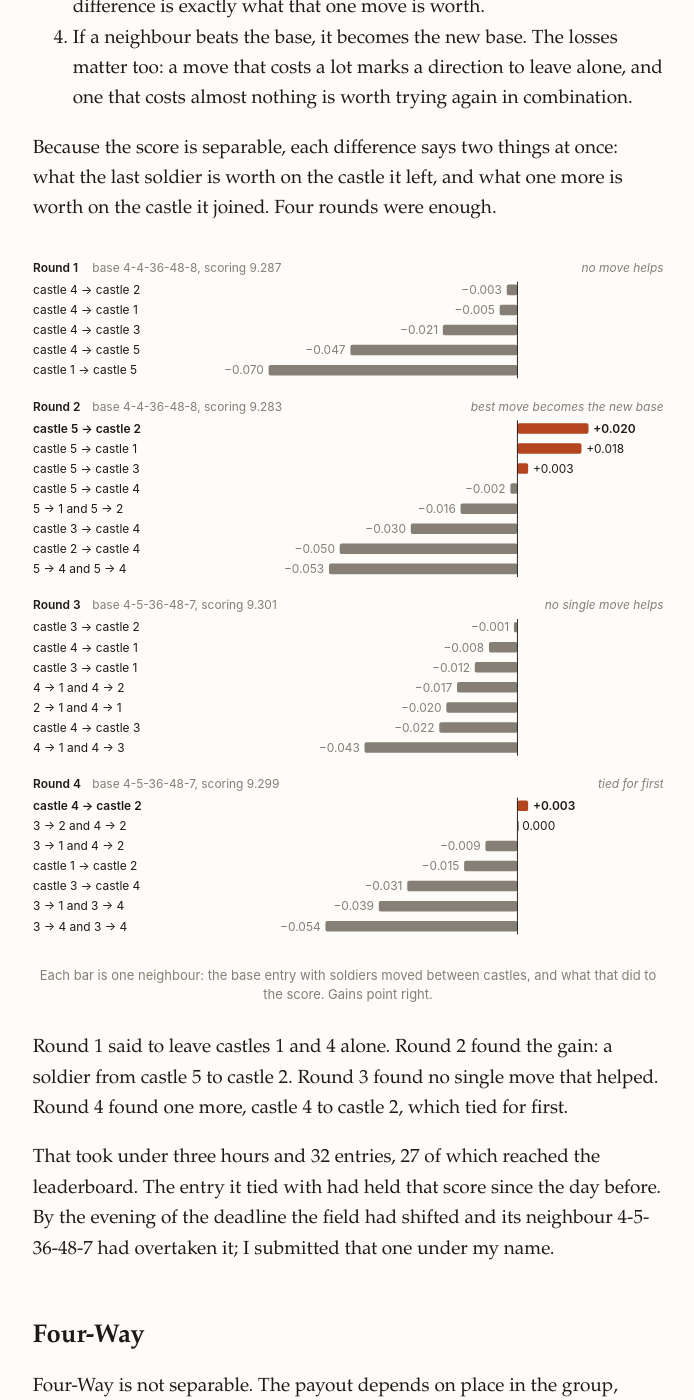
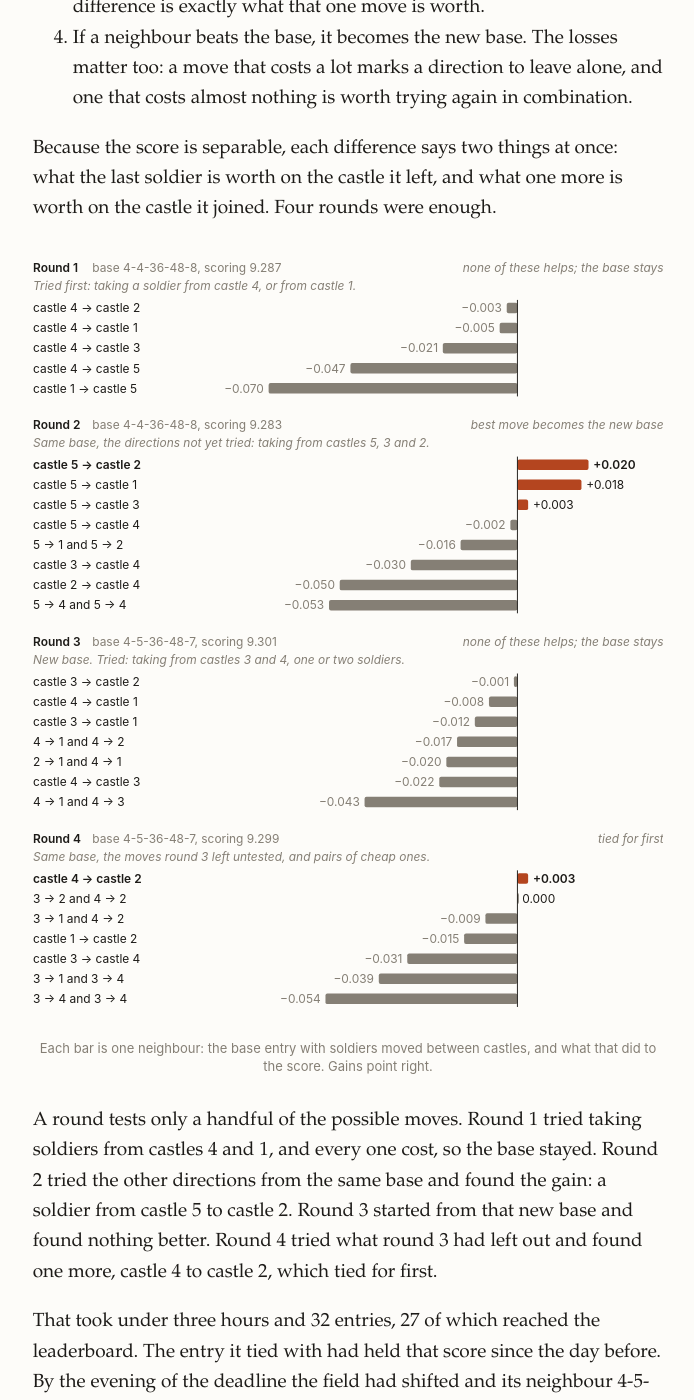
Before and after one commit to kinshu0/kinshu0.github.io, a Jekyll site: the page built from _posts/2026-11-22-castle-challenge.markdown, in a window 1280 px wide and 1400 px high, scrolled down 10589 px. Shown: the whole window, without its empty margins (292-986 px from the left). Built offline with Jekyll 4.4.1, drawn with Linux system fonts in a browser that asks for light colours.

Commit message:
Castle post: say which moves each search round tried, and why two rounds share a base
Co-Authored-By: Claude Fable 5.2 <noreply@anthropic.com>

```diff
--- a/_posts/2026-11-22-castle-challenge.markdown
+++ b/_posts/2026-11-22-castle-challenge.markdown
@@ -221,109 +221,113 @@ From there I searched on the leaderboard, one round per update. A round works li
 Because the score is separable, each difference says two things at once: what the last soldier is worth on the castle it left, and what one more is worth on the castle it joined. Four rounds were enough.
 
 <figure class="search-fig" style="overflow-x:auto">
-<svg viewBox="0 0 660 727" role="img" aria-label="For each of the four search rounds, the change in score from moving one soldier between castles, relative to the base entry" style="width:100%;min-width:560px;height:auto;font:12.5px var(--sans)">
+<svg viewBox="0 0 660 803" role="img" aria-label="For each of the four search rounds, the change in score from moving one soldier between castles, relative to the base entry" style="width:100%;min-width:560px;height:auto;font:12.5px var(--sans)">
 <text x="0" y="18" font-weight="600" fill="var(--fg)">Round 1</text>
 <text x="62" y="18" fill="var(--dim)">base 4-4-36-48-8, scoring 9.287</text>
-<text x="0" y="41" fill="var(--fg)">castle 4 → castle 2</text>
-<rect x="495.8" y="31" width="11.2" height="11" rx="2" fill="var(--dim)"/>
-<text x="490.8" y="41" text-anchor="end" fill="var(--dim)">−0.003</text>
-<text x="0" y="62" fill="var(--fg)">castle 4 → castle 1</text>
-<rect x="488.4" y="52" width="18.6" height="11" rx="2" fill="var(--dim)"/>
-<text x="483.4" y="62" text-anchor="end" fill="var(--dim)">−0.005</text>
-<text x="0" y="83" fill="var(--fg)">castle 4 → castle 3</text>
-<rect x="428.9" y="73" width="78.1" height="11" rx="2" fill="var(--dim)"/>
-<text x="423.9" y="83" text-anchor="end" fill="var(--dim)">−0.021</text>
-<text x="0" y="104" fill="var(--fg)">castle 4 → castle 5</text>
-<rect x="332.2" y="94" width="174.8" height="11" rx="2" fill="var(--dim)"/>
-<text x="327.2" y="104" text-anchor="end" fill="var(--dim)">−0.047</text>
-<text x="0" y="125" fill="var(--fg)">castle 1 → castle 5</text>
-<rect x="246.6" y="115" width="260.4" height="11" rx="2" fill="var(--dim)"/>
-<text x="241.6" y="125" text-anchor="end" fill="var(--dim)">−0.070</text>
-<line x1="507.0" y1="28" x2="507.0" y2="129" stroke="var(--fg)" stroke-width="1"/>
-<text x="660" y="18" text-anchor="end" fill="var(--dim)" font-style="italic">no move helps</text>
-<text x="0" y="163" font-weight="600" fill="var(--fg)">Round 2</text>
-<text x="62" y="163" fill="var(--dim)">base 4-4-36-48-8, scoring 9.283</text>
-<text x="0" y="186" fill="var(--fg)" font-weight="600">castle 5 → castle 2</text>
-<rect x="507.0" y="176" width="74.4" height="11" rx="2" fill="var(--acc)"/>
-<text x="586.4" y="186" fill="var(--fg)" font-weight="600">+0.020</text>
-<text x="0" y="207" fill="var(--fg)">castle 5 → castle 1</text>
-<rect x="507.0" y="197" width="67.0" height="11" rx="2" fill="var(--acc)"/>
-<text x="579.0" y="207" fill="var(--fg)">+0.018</text>
-<text x="0" y="228" fill="var(--fg)">castle 5 → castle 3</text>
-<rect x="507.0" y="218" width="11.2" height="11" rx="2" fill="var(--acc)"/>
-<text x="523.2" y="228" fill="var(--fg)">+0.003</text>
-<text x="0" y="249" fill="var(--fg)">castle 5 → castle 4</text>
-<rect x="499.6" y="239" width="7.4" height="11" rx="2" fill="var(--dim)"/>
-<text x="494.6" y="249" text-anchor="end" fill="var(--dim)">−0.002</text>
-<text x="0" y="270" fill="var(--fg)">5 → 1 and 5 → 2</text>
-<rect x="447.5" y="260" width="59.5" height="11" rx="2" fill="var(--dim)"/>
-<text x="442.5" y="270" text-anchor="end" fill="var(--dim)">−0.016</text>
-<text x="0" y="291" fill="var(--fg)">castle 3 → castle 4</text>
-<rect x="395.4" y="281" width="111.6" height="11" rx="2" fill="var(--dim)"/>
-<text x="390.4" y="291" text-anchor="end" fill="var(--dim)">−0.030</text>
-<text x="0" y="312" fill="var(--fg)">castle 2 → castle 4</text>
-<rect x="321.0" y="302" width="186.0" height="11" rx="2" fill="var(--dim)"/>
-<text x="316.0" y="312" text-anchor="end" fill="var(--dim)">−0.050</text>
-<text x="0" y="333" fill="var(--fg)">5 → 4 and 5 → 4</text>
-<rect x="309.8" y="323" width="197.2" height="11" rx="2" fill="var(--dim)"/>
-<text x="304.8" y="333" text-anchor="end" fill="var(--dim)">−0.053</text>
-<line x1="507.0" y1="173" x2="507.0" y2="337" stroke="var(--fg)" stroke-width="1"/>
-<text x="660" y="163" text-anchor="end" fill="var(--dim)" font-style="italic">best move becomes the new base</text>
-<text x="0" y="371" font-weight="600" fill="var(--fg)">Round 3</text>
-<text x="62" y="371" fill="var(--dim)">base 4-5-36-48-7, scoring 9.301</text>
-<text x="0" y="394" fill="var(--fg)">castle 3 → castle 2</text>
-<rect x="503.3" y="384" width="3.7" height="11" rx="2" fill="var(--dim)"/>
-<text x="498.3" y="394" text-anchor="end" fill="var(--dim)">−0.001</text>
-<text x="0" y="415" fill="var(--fg)">castle 4 → castle 1</text>
-<rect x="477.2" y="405" width="29.8" height="11" rx="2" fill="var(--dim)"/>
-<text x="472.2" y="415" text-anchor="end" fill="var(--dim)">−0.008</text>
-<text x="0" y="436" fill="var(--fg)">castle 3 → castle 1</text>
-<rect x="462.4" y="426" width="44.6" height="11" rx="2" fill="var(--dim)"/>
-<text x="457.4" y="436" text-anchor="end" fill="var(--dim)">−0.012</text>
-<text x="0" y="457" fill="var(--fg)">4 → 1 and 4 → 2</text>
-<rect x="443.8" y="447" width="63.2" height="11" rx="2" fill="var(--dim)"/>
-<text x="438.8" y="457" text-anchor="end" fill="var(--dim)">−0.017</text>
-<text x="0" y="478" fill="var(--fg)">2 → 1 and 4 → 1</text>
-<rect x="432.6" y="468" width="74.4" height="11" rx="2" fill="var(--dim)"/>
-<text x="427.6" y="478" text-anchor="end" fill="var(--dim)">−0.020</text>
-<text x="0" y="499" fill="var(--fg)">castle 4 → castle 3</text>
-<rect x="425.2" y="489" width="81.8" height="11" rx="2" fill="var(--dim)"/>
-<text x="420.2" y="499" text-anchor="end" fill="var(--dim)">−0.022</text>
-<text x="0" y="520" fill="var(--fg)">4 → 1 and 4 → 3</text>
-<rect x="347.0" y="510" width="160.0" height="11" rx="2" fill="var(--dim)"/>
-<text x="342.0" y="520" text-anchor="end" fill="var(--dim)">−0.043</text>
-<line x1="507.0" y1="381" x2="507.0" y2="524" stroke="var(--fg)" stroke-width="1"/>
-<text x="660" y="371" text-anchor="end" fill="var(--dim)" font-style="italic">no single move helps</text>
-<text x="0" y="558" font-weight="600" fill="var(--fg)">Round 4</text>
-<text x="62" y="558" fill="var(--dim)">base 4-5-36-48-7, scoring 9.299</text>
-<text x="0" y="581" fill="var(--fg)" font-weight="600">castle 4 → castle 2</text>
-<rect x="507.0" y="571" width="11.2" height="11" rx="2" fill="var(--acc)"/>
-<text x="523.2" y="581" fill="var(--fg)" font-weight="600">+0.003</text>
-<text x="0" y="602" fill="var(--fg)">3 → 2 and 4 → 2</text>
-<rect x="507.0" y="592" width="1.5" height="11" rx="2" fill="var(--dim)"/>
-<text x="512.0" y="602" fill="var(--fg)">0.000</text>
-<text x="0" y="623" fill="var(--fg)">3 → 1 and 4 → 2</text>
-<rect x="473.5" y="613" width="33.5" height="11" rx="2" fill="var(--dim)"/>
-<text x="468.5" y="623" text-anchor="end" fill="var(--dim)">−0.009</text>
-<text x="0" y="644" fill="var(--fg)">castle 1 → castle 2</text>
-<rect x="451.2" y="634" width="55.8" height="11" rx="2" fill="var(--dim)"/>
-<text x="446.2" y="644" text-anchor="end" fill="var(--dim)">−0.015</text>
-<text x="0" y="665" fill="var(--fg)">castle 3 → castle 4</text>
-<rect x="391.7" y="655" width="115.3" height="11" rx="2" fill="var(--dim)"/>
-<text x="386.7" y="665" text-anchor="end" fill="var(--dim)">−0.031</text>
-<text x="0" y="686" fill="var(--fg)">3 → 1 and 3 → 4</text>
-<rect x="361.9" y="676" width="145.1" height="11" rx="2" fill="var(--dim)"/>
-<text x="356.9" y="686" text-anchor="end" fill="var(--dim)">−0.039</text>
-<text x="0" y="707" fill="var(--fg)">3 → 4 and 3 → 4</text>
-<rect x="306.1" y="697" width="200.9" height="11" rx="2" fill="var(--dim)"/>
-<text x="301.1" y="707" text-anchor="end" fill="var(--dim)">−0.054</text>
-<line x1="507.0" y1="568" x2="507.0" y2="711" stroke="var(--fg)" stroke-width="1"/>
-<text x="660" y="558" text-anchor="end" fill="var(--dim)" font-style="italic">tied for first</text>
+<text x="0" y="37" fill="var(--dim)" font-style="italic">Tried first: taking a soldier from castle 4, or from castle 1.</text>
+<text x="0" y="60" fill="var(--fg)">castle 4 → castle 2</text>
+<rect x="495.8" y="50" width="11.2" height="11" rx="2" fill="var(--dim)"/>
+<text x="490.8" y="60" text-anchor="end" fill="var(--dim)">−0.003</text>
+<text x="0" y="81" fill="var(--fg)">castle 4 → castle 1</text>
+<rect x="488.4" y="71" width="18.6" height="11" rx="2" fill="var(--dim)"/>
+<text x="483.4" y="81" text-anchor="end" fill="var(--dim)">−0.005</text>
+<text x="0" y="102" fill="var(--fg)">castle 4 → castle 3</text>
+<rect x="428.9" y="92" width="78.1" height="11" rx="2" fill="var(--dim)"/>
+<text x="423.9" y="102" text-anchor="end" fill="var(--dim)">−0.021</text>
+<text x="0" y="123" fill="var(--fg)">castle 4 → castle 5</text>
+<rect x="332.2" y="113" width="174.8" height="11" rx="2" fill="var(--dim)"/>
+<text x="327.2" y="123" text-anchor="end" fill="var(--dim)">−0.047</text>
+<text x="0" y="144" fill="var(--fg)">castle 1 → castle 5</text>
+<rect x="246.6" y="134" width="260.4" height="11" rx="2" fill="var(--dim)"/>
+<text x="241.6" y="144" text-anchor="end" fill="var(--dim)">−0.070</text>
+<line x1="507.0" y1="47" x2="507.0" y2="148" stroke="var(--fg)" stroke-width="1"/>
+<text x="660" y="18" text-anchor="end" fill="var(--dim)" font-style="italic">none of these helps; the base stays</text>
+<text x="0" y="182" font-weight="600" fill="var(--fg)">Round 2</text>
+<text x="62" y="182" fill="var(--dim)">base 4-4-36-48-8, scoring 9.283</text>
+<text x="0" y="201" fill="var(--dim)" font-style="italic">Same base, the directions not yet tried: taking from castles 5, 3 and 2.</text>
+<text x="0" y="224" fill="var(--fg)" font-weight="600">castle 5 → castle 2</text>
+<rect x="507.0" y="214" width="74.4" height="11" rx="2" fill="var(--acc)"/>
+<text x="586.4" y="224" fill="var(--fg)" font-weight="600">+0.020</text>
+<text x="0" y="245" fill="var(--fg)">castle 5 → castle 1</text>
+<rect x="507.0" y="235" width="67.0" height="11" rx="2" fill="var(--acc)"/>
+<text x="579.0" y="245" fill="var(--fg)">+0.018</text>
+<text x="0" y="266" fill="var(--fg)">castle 5 → castle 3</text>
+<rect x="507.0" y="256" width="11.2" height="11" rx="2" fill="var(--acc)"/>
+<text x="523.2" y="266" fill="var(--fg)">+0.003</text>
+<text x="0" y="287" fill="var(--fg)">castle 5 → castle 4</text>
+<rect x="499.6" y="277" width="7.4" height="11" rx="2" fill="var(--dim)"/>
+<text x="494.6" y="287" text-anchor="end" fill="var(--dim)">−0.002</text>
+<text x="0" y="308" fill="var(--fg)">5 → 1 and 5 → 2</text>
+<rect x="447.5" y="298" width="59.5" height="11" rx="2" fill="var(--dim)"/>
+<text x="442.5" y="308" text-anchor="end" fill="var(--dim)">−0.016</text>
+<text x="0" y="329" fill="var(--fg)">castle 3 → castle 4</text>
+<rect x="395.4" y="319" width="111.6" height="11" rx="2" fill="var(--dim)"/>
+<text x="390.4" y="329" text-anchor="end" fill="var(--dim)">−0.030</text>
+<text x="0" y="350" fill="var(--fg)">castle 2 → castle 4</text>
+<rect x="321.0" y="340" width="186.0" height="11" rx="2" fill="var(--dim)"/>
+<text x="316.0" y="350" text-anchor="end" fill="var(--dim)">−0.050</text>
+<text x="0" y="371" fill="var(--fg)">5 → 4 and 5 → 4</text>
+<rect x="309.8" y="361" width="197.2" height="11" rx="2" fill="var(--dim)"/>
+<text x="304.8" y="371" text-anchor="end" fill="var(--dim)">−0.053</text>
+<line x1="507.0" y1="211" x2="507.0" y2="375" stroke="var(--fg)" stroke-width="1"/>
+<text x="660" y="182" text-anchor="end" fill="var(--dim)" font-style="italic">best move becomes the new base</text>
+<text x="0" y="409" font-weight="600" fill="var(--fg)">Round 3</text>
+<text x="62" y="409" fill="var(--dim)">base 4-5-36-48-7, scoring 9.301</text>
+<text x="0" y="428" fill="var(--dim)" font-style="italic">New base. Tried: taking from castles 3 and 4, one or two soldiers.</text>
+<text x="0" y="451" fill="var(--fg)">castle 3 → castle 2</text>
+<rect x="503.3" y="441" width="3.7" height="11" rx="2" fill="var(--dim)"/>
+<text x="498.3" y="451" text-anchor="end" fill="var(--dim)">−0.001</text>
+<text x="0" y="472" fill="var(--fg)">castle 4 → castle 1</text>
+<rect x="477.2" y="462" width="29.8" height="11" rx="2" fill="var(--dim)"/>
+<text x="472.2" y="472" text-anchor="end" fill="var(--dim)">−0.008</text>
+<text x="0" y="493" fill="var(--fg)">castle 3 → castle 1</text>
+<rect x="462.4" y="483" width="44.6" height="11" rx="2" fill="var(--dim)"/>
+<text x="457.4" y="493" text-anchor="end" fill="var(--dim)">−0.012</text>
+<text x="0" y="514" fill="var(--fg)">4 → 1 and 4 → 2</text>
+<rect x="443.8" y="504" width="63.2" height="11" rx="2" fill="var(--dim)"/>
+<text x="438.8" y="514" text-anchor="end" fill="var(--dim)">−0.017</text>
+<text x="0" y="535" fill="var(--fg)">2 → 1 and 4 → 1</text>
+<rect x="432.6" y="525" width="74.4" height="11" rx="2" fill="var(--dim)"/>
+<text x="427.6" y="535" text-anchor="end" fill="var(--dim)">−0.020</text>
+<text x="0" y="556" fill="var(--fg)">castle 4 → castle 3</text>
+<rect x="425.2" y="546" width="81.8" height="11" rx="2" fill="var(--dim)"/>
+<text x="420.2" y="556" text-anchor="end" fill="var(--dim)">−0.022</text>
+<text x="0" y="577" fill="var(--fg)">4 → 1 and 4 → 3</text>
+<rect x="347.0" y="567" width="160.0" height="11" rx="2" fill="var(--dim)"/>
+<text x="342.0" y="577" text-anchor="end" fill="var(--dim)">−0.043</text>
+<line x1="507.0" y1="438" x2="507.0" y2="581" stroke="var(--fg)" stroke-width="1"/>
+<text x="660" y="409" text-anchor="end" fill="var(--dim)" font-style="italic">none of these helps; the base stays</text>
+<text x="0" y="615" font-weight="600" fill="var(--fg)">Round 4</text>
+<text x="62" y="615" fill="var(--dim)">base 4-5-36-48-7, scoring 9.299</text>
+<text x="0" y="634" fill="var(--dim)" font-style="italic">Same base, the moves round 3 left untested, and pairs of cheap ones.</text>
+<text x="0" y="657" fill="var(--fg)" font-weight="600">castle 4 → castle 2</text>
+<rect x="507.0" y="647" width="11.2" height="11" rx="2" fill="var(--acc)"/>
+<text x="523.2" y="657" fill="var(--fg)" font-weight="600">+0.003</text>
+<text x="0" y="678" fill="var(--fg)">3 → 2 and 4 → 2</text>
+<rect x="507.0" y="668" width="1.5" height="11" rx="2" fill="var(--dim)"/>
+<text x="512.0" y="678" fill="var(--fg)">0.000</text>
+<text x="0" y="699" fill="var(--fg)">3 → 1 and 4 → 2</text>
+<rect x="473.5" y="689" width="33.5" height="11" rx="2" fill="var(--dim)"/>
+<text x="468.5" y="699" text-anchor="end" fill="var(--dim)">−0.009</text>
+<text x="0" y="720" fill="var(--fg)">castle 1 → castle 2</text>
+<rect x="451.2" y="710" width="55.8" height="11" rx="2" fill="var(--dim)"/>
+<text x="446.2" y="720" text-anchor="end" fill="var(--dim)">−0.015</text>
+<text x="0" y="741" fill="var(--fg)">castle 3 → castle 4</text>
+<rect x="391.7" y="731" width="115.3" height="11" rx="2" fill="var(--dim)"/>
+<text x="386.7" y="741" text-anchor="end" fill="var(--dim)">−0.031</text>
+<text x="0" y="762" fill="var(--fg)">3 → 1 and 3 → 4</text>
+<rect x="361.9" y="752" width="145.1" height="11" rx="2" fill="var(--dim)"/>
+<text x="356.9" y="762" text-anchor="end" fill="var(--dim)">−0.039</text>
+<text x="0" y="783" fill="var(--fg)">3 → 4 and 3 → 4</text>
+<rect x="306.1" y="773" width="200.9" height="11" rx="2" fill="var(--dim)"/>
+<text x="301.1" y="783" text-anchor="end" fill="var(--dim)">−0.054</text>
+<line x1="507.0" y1="644" x2="507.0" y2="787" stroke="var(--fg)" stroke-width="1"/>
+<text x="660" y="615" text-anchor="end" fill="var(--dim)" font-style="italic">tied for first</text>
 </svg>
 <figcaption>Each bar is one neighbour: the base entry with soldiers moved between castles, and what that did to the score. Gains point right.</figcaption>
 </figure>
 
-Round 1 said to leave castles 1 and 4 alone. Round 2 found the gain: a soldier from castle 5 to castle 2. Round 3 found no single move that helped. Round 4 found one more, castle 4 to castle 2, which tied for first.
+A round tests only a handful of the possible moves. Round 1 tried taking soldiers from castles 4 and 1, and every one cost, so the base stayed. Round 2 tried the other directions from the same base and found the gain: a soldier from castle 5 to castle 2. Round 3 started from that new base and found nothing better. Round 4 tried what round 3 had left out and found one more, castle 4 to castle 2, which tied for first.
 
 That took under three hours and 32 entries, 27 of which reached the leaderboard. The entry it tied with had held that score since the day before. By the evening of the deadline the field had shifted and its neighbour 4-5-36-48-7 had overtaken it; I submitted that one under my name.
 
```
